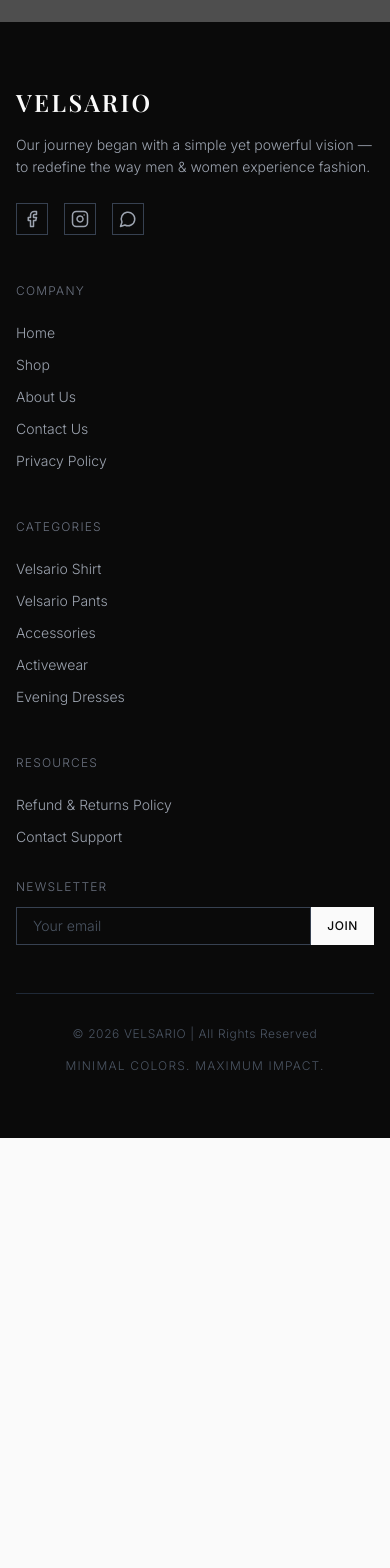
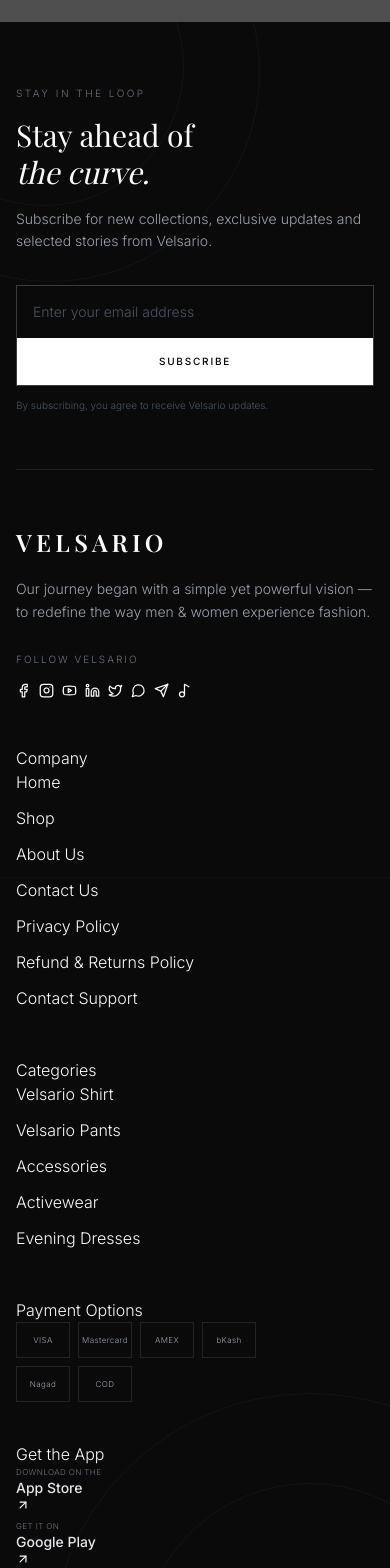
Before and after one commit to iamfok/Velsario, a Next.js app: page / in a window 390 px wide. Shown: the part 6500-8068 px from the top of the page. Before the commit the page ends 7638 px from the top, so only its background shows below. Built offline with nearby package versions, Linux system fonts and the light colour scheme; grey boxes are pictures that could not be loaded; a web font is replaced by a local one.

Commit message:
Footer.tsx

```diff
--- a/components/layout/Footer.tsx
+++ b/components/layout/Footer.tsx
@@ -5,412 +5,307 @@
   Facebook,
   Instagram,
   Youtube,
+  Linkedin,
   Twitter,
-  Linkedin,
+  MessageCircle,
+  Send,
   Music2,
-  Send,
-  MessageCircle,
+  ArrowUpRight,
 } from 'lucide-react'
-import { useEffect, useState } from 'react'
 
-type SocialLink = {
-  platform: string
-  url: string
-  enabled: boolean
-}
+const footerCategories = [
+  { label: 'Velsario Shirt', slug: 'velsario-shirt' },
+  { label: 'Velsario Pants', slug: 'velsario-pants' },
+  { label: 'Accessories', slug: 'accessories' },
+  { label: 'Activewear', slug: 'activewear' },
+  { label: 'Evening Dresses', slug: 'evening-dresses' },
+]
 
-type FooterSettings = {
-  storeName: string
-  footerLogo: string
-  footerEnabled: boolean
-  footerLogoEnabled: boolean
-  footerText: string
-  footerCopyright: string
-  facebook: string
-  instagram: string
-  whatsapp: string
-  socialLinks: SocialLink[]
-}
+const companyLinks = [
+  { label: 'Home', href: '/' },
+  { label: 'Shop', href: '/shop' },
+  { label: 'About Us', href: '/about' },
+  { label: 'Contact Us', href: '/contact' },
+  { label: 'Privacy Policy', href: '/privacy-policy' },
+  { label: 'Refund & Returns Policy', href: '/refund-returns' },
+  { label: 'Contact Support', href: '/contact' },
+]
 
-const defaultSettings: FooterSettings = {
-  storeName: 'VELSARIO',
-  footerLogo: '',
-  footerEnabled: true,
-  footerLogoEnabled: true,
-  footerText:
-    'Our journey began with a simple yet powerful vision — to redefine the way men & women experience fashion.',
-  footerCopyright:
-    '© 2026 VELSARIO | All Rights Reserved',
-  facebook:
-    'https://www.facebook.com/velsarioofficial',
-  instagram:
-    'https://www.instagram.com/velsarioofficials/',
-  whatsapp:
-    'https://api.whatsapp.com/send?phone=8801825134723',
-  socialLinks: [],
-}
+const socialLinks = [
+  {
+    label: 'Facebook',
+    href: 'https://www.facebook.com/velsarioofficial',
+    icon: Facebook,
+  },
+  {
+    label: 'Instagram',
+    href: 'https://www.instagram.com/velsarioofficials/',
+    icon: Instagram,
+  },
+  {
+    label: 'YouTube',
+    href: '#',
+    icon: Youtube,
+  },
+  {
+    label: 'LinkedIn',
+    href: '#',
+    icon: Linkedin,
+  },
+  {
+    label: 'Twitter / X',
+    href: '#',
+    icon: Twitter,
+  },
+  {
+    label: 'WhatsApp',
+    href: 'https://api.whatsapp.com/send?phone=8801825134723',
+    icon: MessageCircle,
+  },
+  {
+    label: 'Telegram',
+    href: '#',
+    icon: Send,
+  },
+  {
+    label: 'TikTok',
+    href: '#',
+    icon: Music2,
+  },
+]
 
 export default function Footer() {
+  return (
+    <footer className="relative overflow-hidden bg-v-black text-v-white">
 
-  const [settings, setSettings] =
-    useState<FooterSettings>(defaultSettings)
+      {/* Structural background */}
+      <div className="pointer-events-none absolute inset-0 overflow-hidden">
+        <div className="absolute -top-40 -left-40 w-[420px] h-[420px] rounded-full border border-white/[0.04]" />
+        <div className="absolute -top-24 -left-24 w-[280px] h-[280px] rounded-full border border-white/[0.04]" />
 
-  useEffect(() => {
+        <div className="absolute right-[-180px] bottom-[-180px] w-[520px] h-[520px] rounded-full border border-white/[0.04]" />
+        <div className="absolute right-[-90px] bottom-[-90px] w-[340px] h-[340px] rounded-full border border-white/[0.04]" />
 
-    try {
+        <div className="absolute inset-x-0 top-1/2 h-px bg-white/[0.025]" />
+      </div>
 
-      const saved =
-        localStorage.getItem(
-          'velsario-settings'
-        )
+      <div className="relative max-w-7xl mx-auto px-4 sm:px-6 lg:px-8">
 
-      if (saved) {
+        {/* Main footer */}
+        <div className="py-16 md:py-20 lg:py-24">
 
-        const parsed = JSON.parse(saved)
+          {/* Newsletter — top */}
+          <div className="pb-14 md:pb-16 border-b border-white/10">
 
-        setSettings({
-          ...defaultSettings,
-          ...parsed,
-        })
+            <div className="grid grid-cols-1 lg:grid-cols-2 gap-8 lg:gap-16 items-end">
 
-      }
+              <div>
+                <p className="text-[10px] tracking-[0.25em] uppercase text-gray-500 mb-4">
+                  Stay in the loop
+                </p>
 
-    } catch {
+                <h2 className="font-display text-3xl sm:text-4xl md:text-5xl leading-tight">
+                  Stay ahead of
+                  <br />
+                  <em>the curve.</em>
+                </h2>
 
-      setSettings(defaultSettings)
+                <p className="text-sm text-gray-400 leading-relaxed mt-4 max-w-md">
+                  Subscribe for new collections, exclusive updates and
+                  selected stories from Velsario.
+                </p>
+              </div>
 
-    }
+              <div className="w-full">
+                <form
+                  onSubmit={(e) => e.preventDefault()}
+                  className="flex flex-col sm:flex-row border border-white/20 focus-within:border-white/50 transition-colors"
+                >
+                  <input
+                    type="email"
+                    required
+                    placeholder="Enter your email address"
+                    className="flex-1 min-w-0 bg-transparent px-4 sm:px-5 py-4 text-sm text-white placeholder:text-gray-600 outline-none"
+                  />
 
-  }, [])
+                  <button
+                    type="submit"
+                    className="bg-white text-black px-6 py-4 text-[10px] tracking-[0.18em] uppercase font-medium hover:bg-gray-200 transition-colors"
+                  >
+                    Subscribe
+                  </button>
+                </form>
 
+                <p className="text-[10px] text-gray-600 mt-3">
+                  By subscribing, you agree to receive Velsario updates.
+                </p>
+              </div>
 
-  if (!settings.footerEnabled) {
-    return null
-  }
+            </div>
+          </div>
 
+          {/* Content */}
+          <div className="grid grid-cols-1 sm:grid-cols-2 lg:grid-cols-4 gap-12 md:gap-10 lg:gap-12 pt-14">
 
-  const socialLinks: SocialLink[] = [
-    ...(settings.facebook
-      ? [{
-          platform: 'Facebook',
-          url: settings.facebook,
-          enabled: true,
-        }]
-      : []),
+            {/* Brand */}
+            <div className="sm:col-span-2 lg:col-span-1">
 
-    ...(settings.instagram
-      ? [{
-          platform: 'Instagram',
-          url: settings.instagram,
-          enabled: true,
-        }]
-      : []),
+              <Link
+                href="/"
+                className="inline-block font-display text-2xl sm:text-3xl tracking-[0.18em] font-semibold"
+              >
+                VELSARIO
+              </Link>
 
-    ...(settings.whatsapp
-      ? [{
-          platform: 'WhatsApp',
-          url: settings.whatsapp,
-          enabled: true,
-        }]
-      : []),
+              <p className="mt-5 text-sm text-gray-400 leading-relaxed font-light max-w-sm">
+                Our journey began with a simple yet powerful vision —
+                to redefine the way men & women experience fashion.
+              </p>
 
-    ...(settings.socialLinks || []),
-  ].filter(
-    item =>
-      item.enabled &&
-      item.url.trim()
-  )
+              {/* Social */}
+              <div className="mt-7">
 
+                <p className="text-[10px] tracking-[0.2em] uppercase text-gray-500 mb-4">
+                  Follow Velsario
+                </p>
 
-  const getIcon = (
-    platform: string
-  ) => {
+                <div className="flex flex-wrap gap-2">
 
-    const name =
-      platform.toLowerCase()
-
-    if (name.includes('facebook'))
-      return <Facebook size={18} />
-
-    if (name.includes('instagram'))
-      return <Instagram size={18} />
-
-    if (name.includes('youtube'))
-      return <Youtube size={18} />
-
-    if (
-      name.includes('twitter') ||
-      name.includes('x')
-    )
-      return <Twitter size={18} />
-
-    if (name.includes('linkedin'))
-      return <Linkedin size={18} />
-
-    if (
-      name.includes('tiktok') ||
-      name.includes('music')
-    )
-      return <Music2 size={18} />
-
-    if (
-      name.includes('telegram')
-    )
-      return <Send size={18} />
-
-    if (
-      name.includes('whatsapp')
-    )
-      return <MessageCircle size={18} />
+                  {socialLinks.map((social) => {
+                    const Icon = social.icon
+                    const disabled = social.href === '#'
 
                     return (
-      <span className="text-[11px] font-medium">
-        {platform
-          .slice(0, 2)
-          .toUpperCase()}
-      </span>
+                      <a
+                        key={social.label}
+                        href={social.href}
+                        target={disabled ? undefined : '_blank'}
+                        rel={disabled ? undefined : 'noopener noreferrer'}
+                        aria-label={social.label}
+                        title={social.label}
+                        onClick={(e) => {
+                          if (disabled) e.preventDefault()
+                        }}
+                        className={`footer-social ${
+                          disabled ? 'footer-social-disabled' : ''
+                        }`}
+                      >
+                        <Icon size={15} />
+                      </a>
                     )
-
-  }
-
-
-  return (
-
-    <footer className="bg-v-black text-v-white">
-
-      <div className="max-w-7xl mx-auto px-4 md:px-8 py-16 md:py-20">
-
-        <div className="grid grid-cols-1 md:grid-cols-4 gap-12">
-
-
-          {/* BRAND */}
-
-          <div className="md:col-span-1">
-
-            {settings.footerLogoEnabled &&
-            settings.footerLogo ? (
-
-              <Link href="/">
-
-                <img
-                  src={settings.footerLogo}
-                  alt={settings.storeName}
-                  className="max-w-[180px] max-h-16 object-contain object-left"
-                />
-
-              </Link>
-
-            ) : (
-
-              <Link href="/">
-
-                <span className="font-display text-2xl tracking-widest font-semibold">
-                  {settings.storeName}
-                </span>
-
-              </Link>
-
-            )}
-
-
-            <p className="mt-4 text-sm text-gray-400 leading-relaxed font-light">
-
-              {settings.footerText}
-
-            </p>
-
-
-            {/* SOCIAL MEDIA */}
-
-            {socialLinks.length > 0 && (
-
-              <div className="flex flex-wrap gap-4 mt-6">
-
-                {socialLinks.map(
-                  (social, index) => (
-
-                    <a
-                      key={`${social.platform}-${index}`}
-                      href={social.url}
-                      target="_blank"
-                      rel="noopener noreferrer"
-                      aria-label={
-                        social.platform
-                      }
-                      title={
-                        social.platform
-                      }
-                      className="w-8 h-8 border border-gray-700 flex items-center justify-center text-gray-400 hover:text-v-white hover:border-gray-400 transition-colors"
-                    >
-
-                      {getIcon(
-                        social.platform
-                      )}
-
-                    </a>
-
-                  )
-                )}
-
-              </div>
-
-            )}
-
-          </div>
-
-
-          {/* COMPANY */}
-
-          <div>
-
-            <p className="text-xs tracking-widest uppercase text-gray-500 mb-6">
-              Company
-            </p>
-
-            <div className="flex flex-col gap-3">
-
-              {[
-                {
-                  label: 'Home',
-                  href: '/',
-                },
-                {
-                  label: 'Shop',
-                  href: '/shop',
-                },
-                {
-                  label: 'About Us',
-                  href: '/about',
-                },
-                {
-                  label: 'Contact Us',
-                  href: '/contact',
-                },
-                {
-                  label: 'Privacy Policy',
-                  href: '/privacy-policy',
-                },
-              ].map(link => (
-
-                <Link
-                  key={link.href}
-                  href={link.href}
-                  className="text-sm text-gray-400 hover:text-v-white transition-colors font-light"
-                >
-                  {link.label}
-                </Link>
-
-              ))}
+                  })}
 
                 </div>
 
               </div>
 
+            </div>
 
-          {/* CATEGORIES */}
-
+            {/* Company */}
             <div>
 
-            <p className="text-xs tracking-widest uppercase text-gray-500 mb-6">
+              <p className="footer-heading">
+                Company
+              </p>
+
+              <div className="flex flex-col gap-3">
+                {companyLinks.map((link) => (
+                  <Link
+                    key={`${link.label}-${link.href}`}
+                    href={link.href}
+                    className="footer-link"
+                  >
+                    {link.label}
+                  </Link>
+                ))}
+              </div>
+
+            </div>
+
+            {/* Categories */}
+            <div>
+
+              <p className="footer-heading">
                 Categories
               </p>
 
               <div className="flex flex-col gap-3">
-
-              {[
-                {
-                  label: 'Velsario Shirt',
-                  slug: 'velsario-shirt',
-                },
-                {
-                  label: 'Velsario Pants',
-                  slug: 'velsario-pants',
-                },
-                {
-                  label: 'Accessories',
-                  slug: 'accessories',
-                },
-                {
-                  label: 'Activewear',
-                  slug: 'activewear',
-                },
-                {
-                  label: 'Evening Dresses',
-                  slug: 'evening-dresses',
-                },
-              ].map(cat => (
-
+                {footerCategories.map((cat) => (
                   <Link
                     key={cat.slug}
                     href={`/shop?category=${cat.slug}`}
-                  className="text-sm text-gray-400 hover:text-v-white transition-colors font-light"
+                    className="footer-link"
                   >
                     {cat.label}
                   </Link>
-
                 ))}
-
               </div>
 
             </div>
 
-
-          {/* RESOURCES */}
-
+            {/* Payments + Apps */}
             <div>
 
-            <p className="text-xs tracking-widest uppercase text-gray-500 mb-6">
-              Resources
+              <p className="footer-heading">
+                Payment Options
               </p>
 
-            <div className="flex flex-col gap-3">
-
-              {[
-                {
-                  label: 'Refund & Returns Policy',
-                  href: '/refund-returns',
-                },
-                {
-                  label: 'Contact Support',
-                  href: '/contact',
-                },
-              ].map(link => (
-
-                <Link
-                  key={link.href}
-                  href={link.href}
-                  className="text-sm text-gray-400 hover:text-v-white transition-colors font-light"
+              <div className="grid grid-cols-4 gap-2 max-w-[240px]">
+                {['VISA', 'Mastercard', 'AMEX', 'bKash', 'Nagad', 'COD'].map(
+                  (method) => (
+                    <div
+                      key={method}
+                      className="h-9 border border-white/10 flex items-center justify-center px-2"
                     >
-                  {link.label}
-                </Link>
-
-              ))}
-
+                      <span className="text-[8px] tracking-wider text-gray-400">
+                        {method}
+                      </span>
+                    </div>
+                  )
+                )}
               </div>
 
+              <div className="mt-10">
 
-            {/* NEWSLETTER */}
-
-            <div className="mt-8">
-
-              <p className="text-xs tracking-widest uppercase text-gray-500 mb-3">
-                Newsletter
+                <p className="footer-heading">
+                  Get the App
                 </p>
 
-              <div className="flex">
+                <div className="flex flex-col gap-2">
 
-                <input
-                  type="email"
-                  placeholder="Your email"
-                  className="flex-1 min-w-0 bg-transparent border border-gray-700 px-4 py-2 text-sm text-v-white placeholder-gray-600 focus:outline-none focus:border-gray-500"
-                />
+                  <a
+                    href="#"
+                    onClick={(e) => e.preventDefault()}
+                    className="app-download"
+                  >
+                    <div>
+                      <span className="block text-[8px] uppercase tracking-wider text-gray-500">
+                        Download on the
+                      </span>
+                      <span className="block text-sm font-medium text-gray-200">
+                        App Store
+                      </span>
+                    </div>
 
-                <button
-                  type="button"
-                  className="bg-v-white text-v-black px-4 py-2 text-xs tracking-wider uppercase font-medium hover:bg-gray-200 transition-colors"
+                    <ArrowUpRight size={14} />
+                  </a>
+
+                  <a
+                    href="#"
+                    onClick={(e) => e.preventDefault()}
+                    className="app-download"
                   >
-                  Join
-                </button>
+                    <div>
+                      <span className="block text-[8px] uppercase tracking-wider text-gray-500">
+                        Get it on
+                      </span>
+                      <span className="block text-sm font-medium text-gray-200">
+                        Google Play
+                      </span>
+                    </div>
+
+                    <ArrowUpRight size={14} />
+                  </a>
 
                 </div>
 
@@ -419,27 +314,22 @@
             </div>
 
           </div>
+        </div>
 
+        {/* Copyright */}
+        <div className="border-t border-white/10 py-7 flex flex-col md:flex-row justify-between items-center gap-4">
 
-        {/* BOTTOM */}
-
-        <div className="border-t border-gray-800 mt-12 pt-8 flex flex-col md:flex-row justify-between items-center gap-4">
-
-          <p className="text-xs text-gray-600 tracking-wider">
-
-            {settings.footerCopyright}
-
+          <p className="text-[10px] sm:text-xs text-gray-600 tracking-wider text-center md:text-left">
+            © 2026 VELSARIO | All Rights Reserved
           </p>
 
-          <p className="text-xs text-gray-600 tracking-widest uppercase">
+          <p className="text-[10px] sm:text-xs text-gray-600 tracking-[0.18em] uppercase text-center md:text-right">
             Minimal Colors. Maximum Impact.
           </p>
 
         </div>
 
       </div>
-
     </footer>
-
   )
 }
```
Lines whose indentation alone changed are shown as unchanged.
